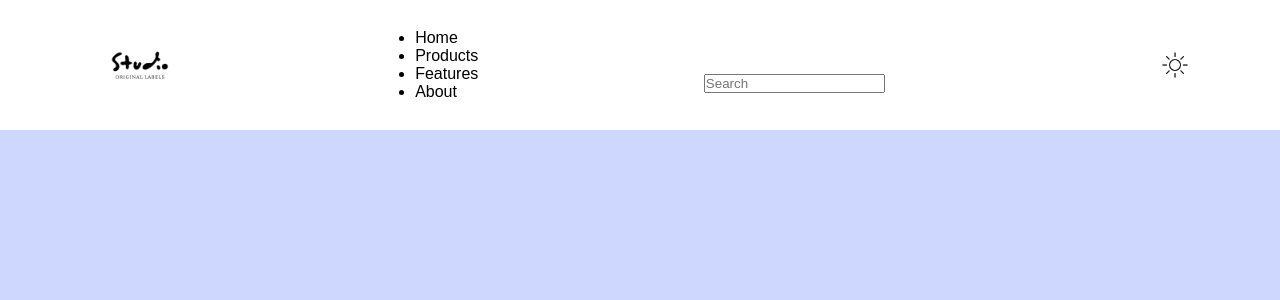
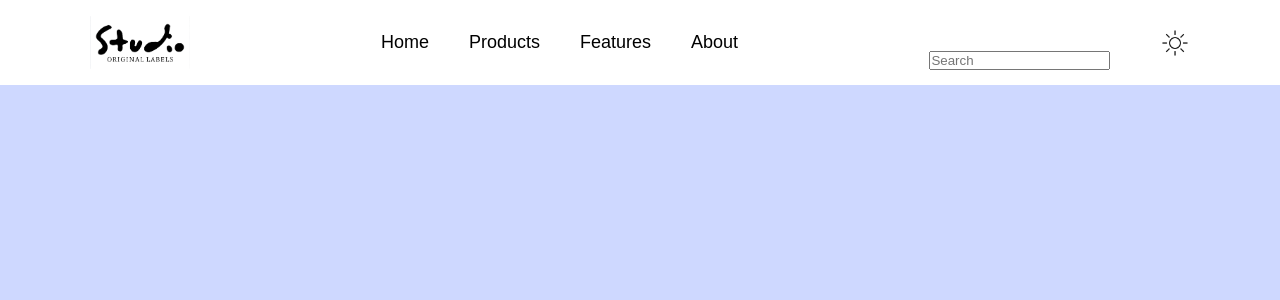
Before and after one commit to REENA1101/WebDev-Project01, a React (Create React App) app in the folder webdevproject1/: page / in a window 1280 px wide. Shown: the top 300 px of the page. Built offline with nearby package versions, Linux system fonts and the light colour scheme.

Commit message:
navbar styling

```diff
--- a/webdevproject1/src/Components/Navbar/Navbar.css
+++ b/webdevproject1/src/Components/Navbar/Navbar.css
@@ -6,3 +6,21 @@
   background:#fff;
   padding: 15px 7%;
 }
+
+.logo{
+     width: 100px;
+     cursor: pointer;
+}
+
+ul{
+    flex: 1;
+    list-style:none;
+    text-align:center;
+}
+
+ul li{
+    display: inline-block;
+    margin: 10px 20px;
+    font-size: 18px;
+    cursor: pointer;
+}
--- a/webdevproject1/src/Components/Navbar/Navbar.jsx
+++ b/webdevproject1/src/Components/Navbar/Navbar.jsx
@@ -3,7 +3,7 @@ import "./Navbar.css"
 import logoWhite from "../../assets/logo-white.png"
 import searchWhite from "../../assets/serach-white-thin.png"
 import searchBlack from "../../assets/search-black-thin.png"
-import logo from "../../assets/transparent-logo.png"
+import logo from "../../assets/correct-logo.png"
 import darkTheme from "../../assets/black-sun.png"
 import lightTheme from "../../assets/sun-white.png"
 
@@ -11,7 +11,7 @@ import lightTheme from "../../assets/sun-white.png"
 const Navbar = () => {
   return (
     <div className="navbar">
-      <img style={{width:"100px"}} src={logo} alt="" className="logo"/>
+      <img src={logo} alt="" className="logo"/>
       <ul>
         <li>Home</li>
          <li>Products</li>
```
Also changed, not shown: webdevproject1/src/assets/correct-logo.png (added).
